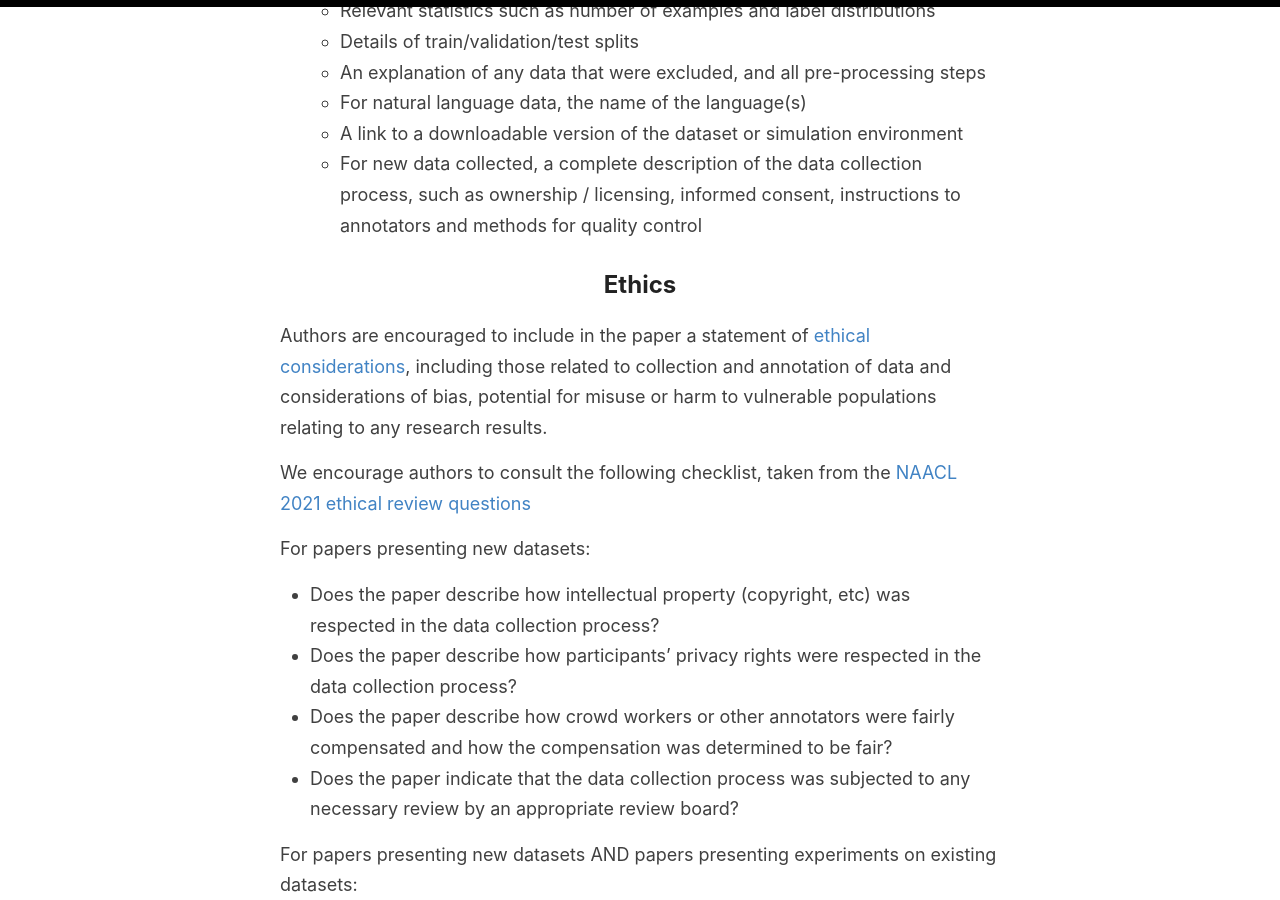
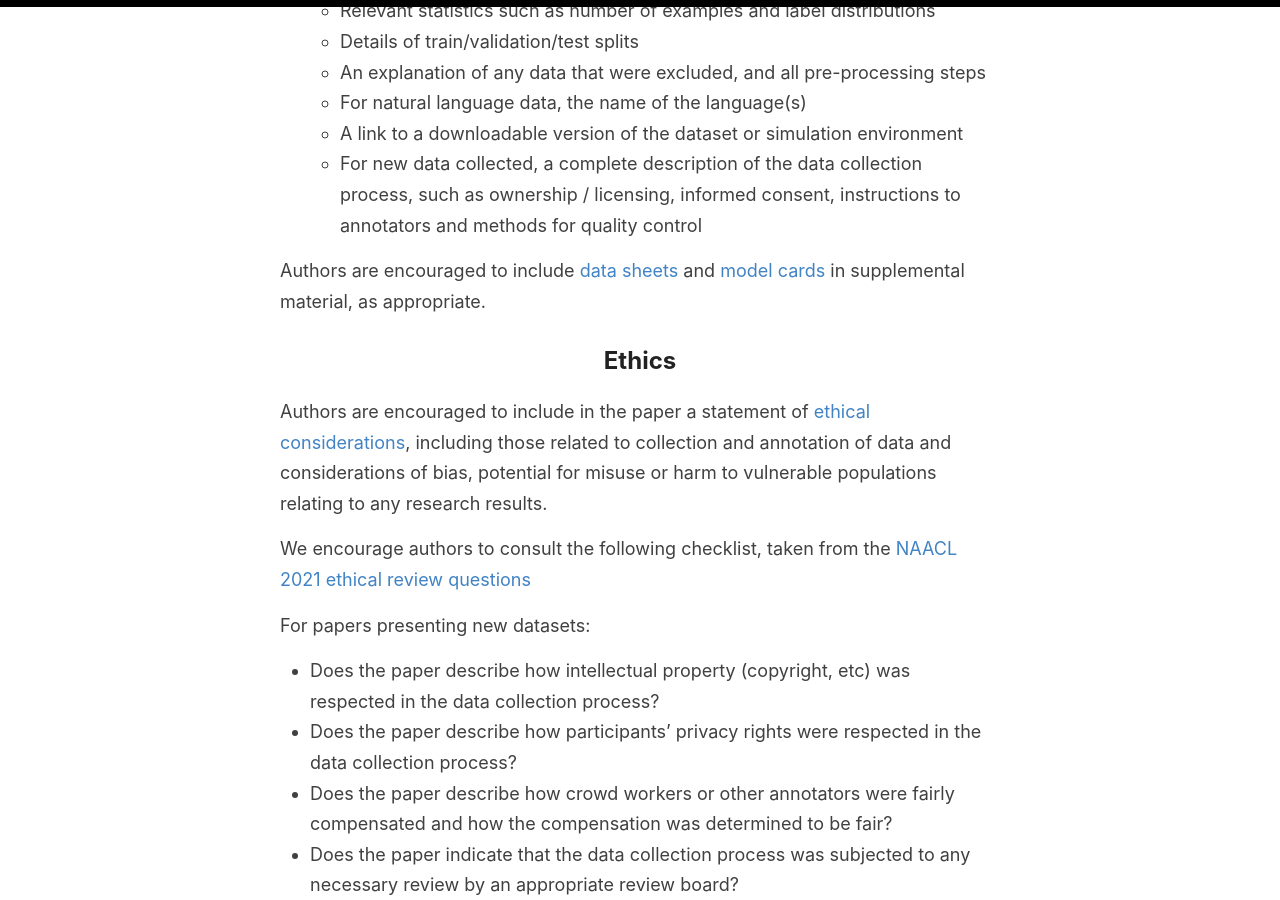
Before and after one commit to amitmerchant1990/reverie, a Jekyll site: the page built from authorchecklist.md, in a window 1280 px wide and 900 px high, scrolled down 1650 px. Built offline with Jekyll 4.4.1, drawn with Linux system fonts in a browser that asks for light colours.

Commit message:
Update authorchecklist.md

```diff
--- a/authorchecklist.md
+++ b/authorchecklist.md
@@ -48,6 +48,8 @@ The paper should include:
   - A link to a downloadable version of the dataset or simulation environment
   - For new data collected, a complete description of the data collection process, such as ownership / licensing, informed consent, instructions to annotators and methods for quality control
 
+Authors are encouraged to include [data sheets](https://www.microsoft.com/en-us/research/uploads/prod/2019/01/1803.09010.pdf) and [model cards](https://dl.acm.org/doi/abs/10.1145/3287560.3287596) in supplemental material, as appropriate.
+
 ## Ethics
 
 Authors are encouraged to include in the paper a statement of [ethical considerations](https://www.aclweb.org/adminwiki/index.php?title=ACL_Resolutions#March_5.2C_2020), including those related to collection and annotation of data and considerations of bias, potential for misuse or harm to vulnerable populations relating to any research results.
```
